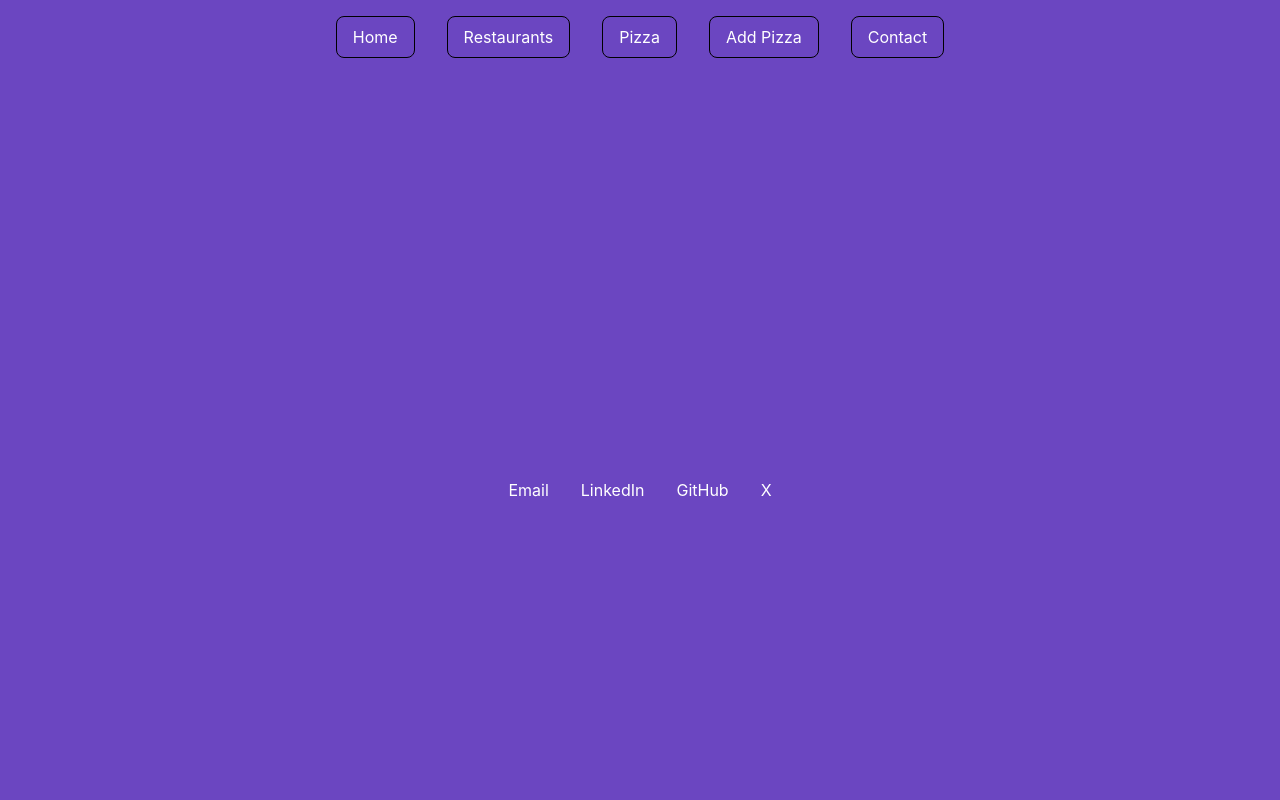
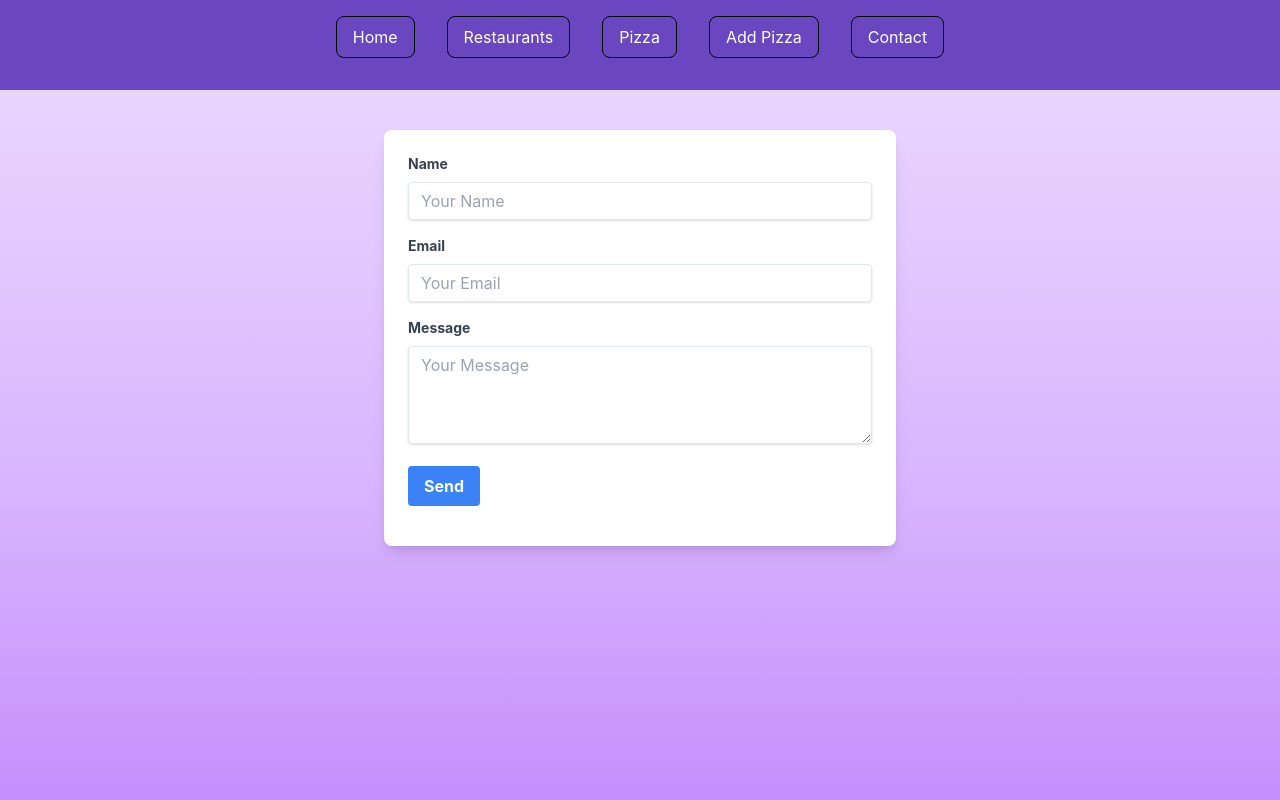
Before and after one commit to Mulindi123/pizzaHat-client, a React (Create React App) app: page /contact in a window 1280 px wide. Shown: the top 800 px of the page. Built offline with nearby package versions, Linux system fonts and the light colour scheme.

Commit message:
creates contact form

```diff
--- a/src/components/Contact.js
+++ b/src/components/Contact.js
@@ -1,32 +1,86 @@
+import React, { useEffect, useRef, useState } from 'react';
+import emailjs from '@emailjs/browser';
+
+
+const PUBLIC_KEY = 'ilVyNo8cw2x1msfRD';
+
 const Contact = () => {
+    const formRef = useRef(null);
+    const [message, setMessage] = useState('');
+
+    useEffect(() => {
+        emailjs.init(PUBLIC_KEY);
+    }, []);
+
+    const handleSubmit = async (event) => {
+        event.preventDefault();
+        try {
+            await emailjs.sendForm('contact_service', 'contact_form', formRef.current);
+            setMessage('Message sent successfully!');
+            formRef.current.reset(); //reset form
+        } catch (error) {
+            console.error('FAILED...', error);
+            setMessage('Failed to send message. Please try again later.');
+        }
+    };
+
     return (
-        <>
-            <div className="flex justify-center items-center text-white min-h-screen">
-                <ul className="flex space-x-8">
-                    <li>
-                        <a href="mailto:medrine.mulindi@gmail.com" className="hover:underline">
-                            Email
-                        </a>
-                    </li>
-                    <li>
-                        <a href="https://www.linkedin.com/in/medrine" target="_blank" rel="noreferrer" className="hover:underline">
-                            LinkedIn
-                        </a>
-                    </li>
-                    <li>
-                        <a href="https://github.com/Mulindi123/" target="_blank" rel="noreferrer" className="hover:underline">
-                            GitHub
-                        </a>
-                    </li>
-                    <li>
-                        <a href="https://x.com/MedrineMulindi" target="_blank" rel="noreferrer" className="hover:underline">
-                            X
-                        </a>
-                    </li>
-                </ul>
-         </div>
-        </>
-     );
-}
+        <div className='min-h-screen p-4 bg-gradient-to-b from-purple-200 via-purple-300 to-purple-400'>
+            <form
+                id="contact-form"
+                ref={formRef}
+                onSubmit={handleSubmit}
+                className="max-w-lg mx-auto p-6 bg-white rounded-lg shadow-lg mt-6"
+            >
+                <input type="hidden" name="contact_number" value="697483" />
+                <div className="mb-4">
+                    <label htmlFor="user_name" className="block text-gray-700 text-sm font-bold mb-2">Name</label>
+                    <input
+                        type="text"
+                        name="user_name"
+                        required
+                        id="user_name"
+                        className="shadow appearance-none border rounded w-full py-2 px-3 text-gray-700 leading-tight focus:outline-none focus:shadow-outline"
+                        placeholder="Your Name"
+                    />
+                </div>
+                <div className="mb-4">
+                    <label htmlFor="user_email" className="block text-gray-700 text-sm font-bold mb-2">Email</label>
+                    <input
+                        type="email"
+                        name="user_email"
+                        required
+                        id="user_email"
+                        className="shadow appearance-none border rounded w-full py-2 px-3 text-gray-700 leading-tight focus:outline-none focus:shadow-outline"
+                        placeholder="Your Email"
+                    />
+                </div>
+                <div className="mb-4">
+                    <label htmlFor="message" className="block text-gray-700 text-sm font-bold mb-2">Message</label>
+                    <textarea
+                        name="message"
+                        required
+                        id="message"
+                        className="shadow appearance-none border rounded w-full py-2 px-3 text-gray-700 leading-tight focus:outline-none focus:shadow-outline"
+                        rows="4"
+                        placeholder="Your Message"
+                    ></textarea>
+                </div>
+                <div className="flex items-center justify-between mb-4">
+                    <input
+                        type="submit"
+                        value="Send"
+                        className="bg-blue-500 hover:bg-blue-700 text-white font-bold py-2 px-4 rounded focus:outline-none focus:shadow-outline"
+                    />
+                </div>
+                {message && (
+                    <div className="text-center text-gray-700 mt-4">
+                        {message}
+                    </div>
+                )}
+            </form>
+        </div>
+    );
+};
 
 export default Contact;
```
